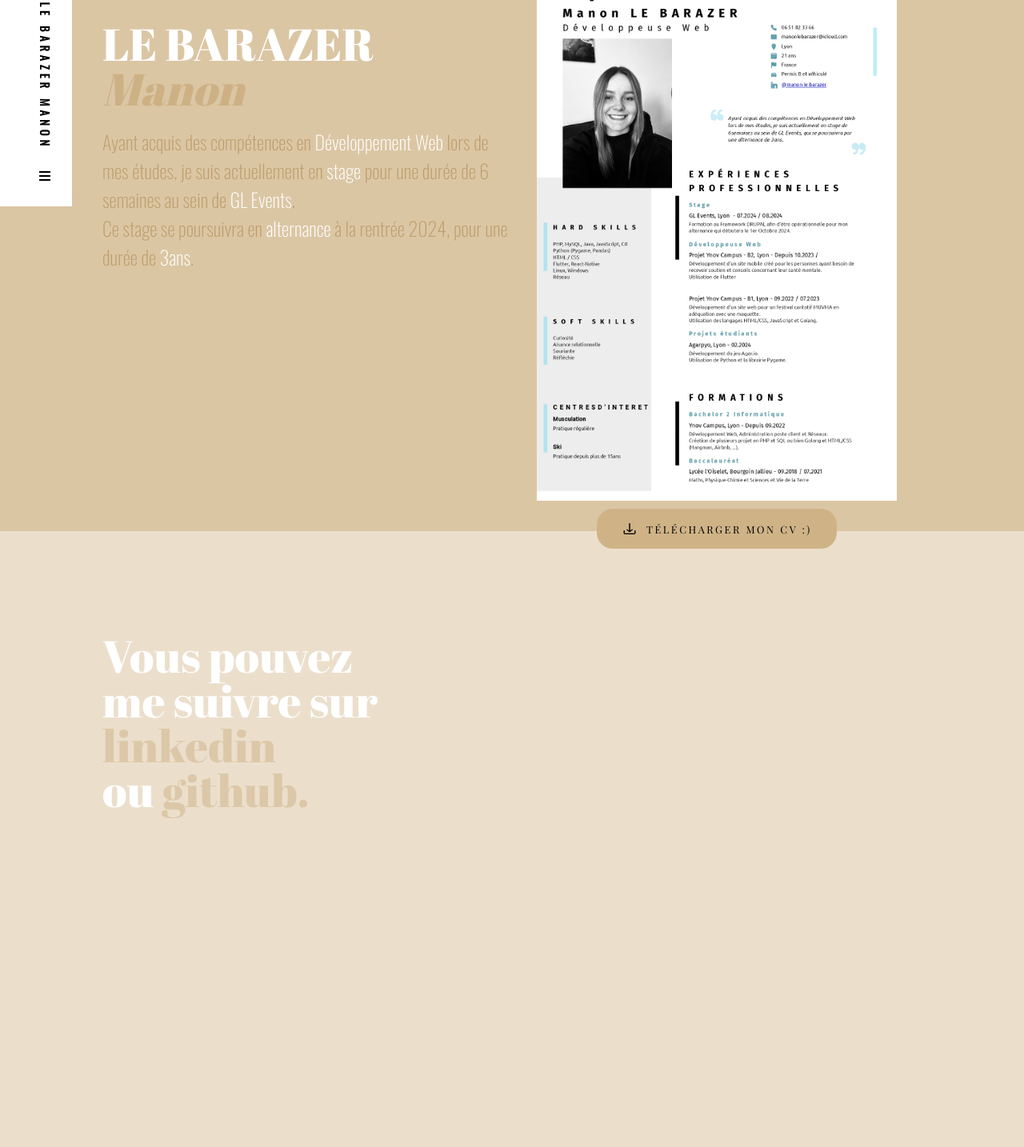
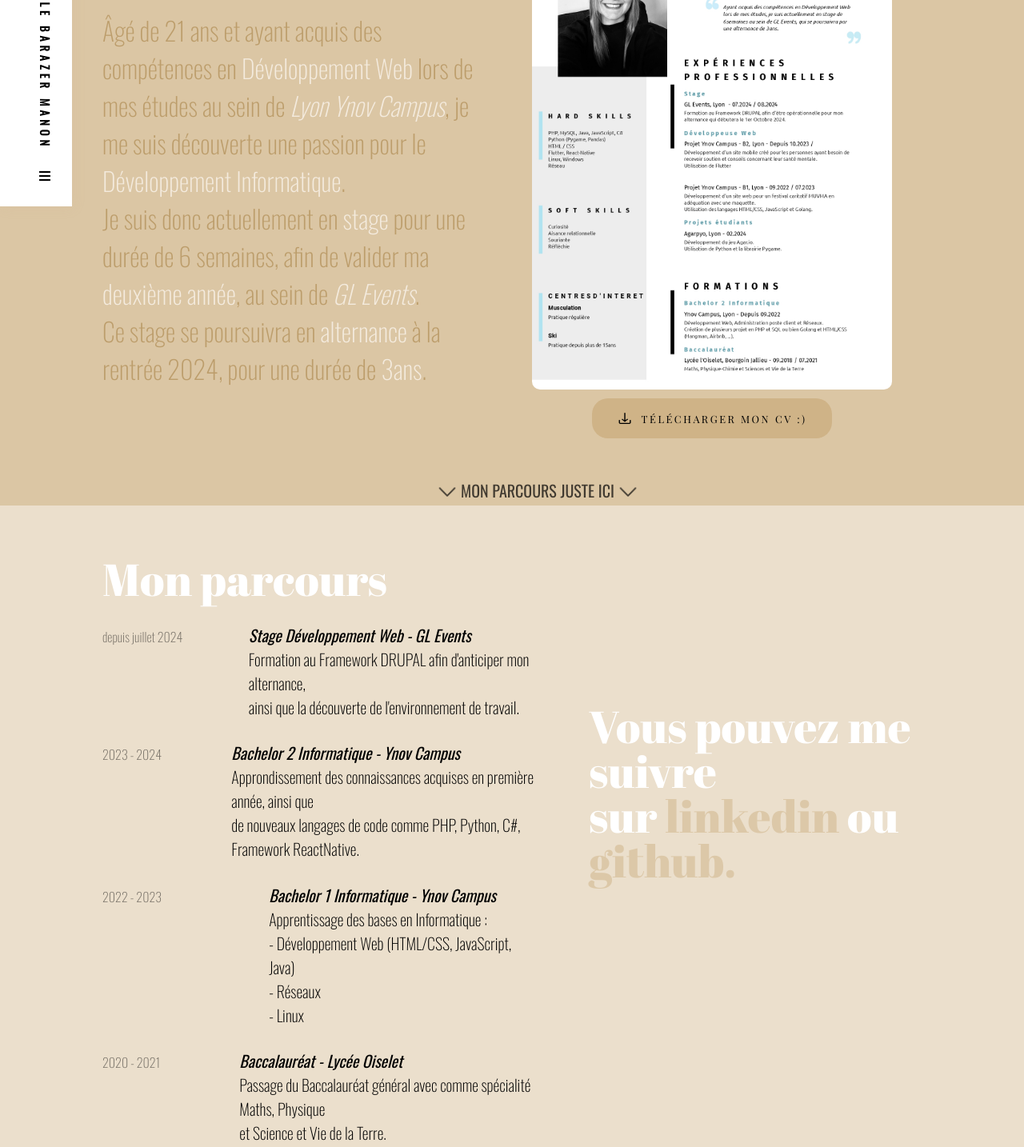
Before and after one commit to manonbrz/blog, a website: page assets/pages/propos.html in a window 1280 px wide. Shown: the part 152-1586 px from the top of the page at 80% size. Drawn offline with nearby package versions, Linux system fonts and the light colour scheme; a web font is replaced by a local one.

Commit message:
a propos page quasi ok

```diff
--- /dev/null
+++ b/assets/js/propos.js
@@ -0,0 +1,14 @@
+document.addEventListener("DOMContentLoaded", function() {
+    // Sélectionnez l'élément span par son ID
+    const spanGLEvents = document.getElementById("lien-glevents");
+
+    // Ajoutez un événement de clic à cet élément
+    spanGLEvents.addEventListener("click", function() {
+    // Redirigez l'utilisateur vers le site de GL Events
+    window.open("https://www.gl-events.com/fr", "_blank");
+    });
+});
+
+document.querySelector('.onebis').addEventListener('click', function() {
+document.getElementById('twothree').scrollIntoView({ behavior: 'smooth' });
+});
--- a/assets/pages/propos.html
+++ b/assets/pages/propos.html
@@ -14,9 +14,20 @@
     <body>
       <div id="nav-placeholder"></div>
       <section class="one">
+        <div class="separate-one">
           <div class="left">
             <h1>LE BARAZER <span>Manon</span></h1>
-          <h2>Ayant acquis des compétences en <span>Développement Web</span> lors de mes études, je suis actuellement en <span>stage</span> pour une durée de 6 semaines au sein de <span src="https://www.gl-events.com/fr">GL Events</span>. <br> Ce stage se poursuivra en <span>alternance</span> à la rentrée 2024, pour une durée de <span>3ans</span>.</h2>
+            <h2>Âgé de 21 ans et ayant acquis des compétences en <span>Développement Web</span> lors de mes études au sein de <a
+              class="gl"
+              target="_blank"
+              href="https://www.ynov.com/campus/lyon"
+              >Lyon Ynov Campus</a>, je me suis découverte une passion pour le <span>Développement Informatique</span>. <br>
+              Je suis donc actuellement en <span>stage</span> pour une durée de 6 semaines, afin de valider ma <span>deuxième année</span>, au sein de
+              <a
+              class="gl"
+              target="_blank"
+              href="https://www.gl-events.com/fr"
+              >GL Events</a>. <br> Ce stage se poursuivra en <span>alternance</span> à la rentrée 2024, pour une durée de <span>3ans</span>.</h2>
           </div>
           <div class="right">
             <img class="imgCV" src="/assets/img/CV-LEBARAZER.Manon.jpg" alt="CV">
@@ -29,22 +40,91 @@
               </a>
             </div>
           </div>
+        </div>
+        <div class="onebis">
+          <img class="arrow" src="/assets/img/arrow.png">
+          MON PARCOURS JUSTE ICI
+          <img class="arrow" src="/assets/img/arrow.png">
+        </div>
       </section>
+      <section id="twothree">
         <section class="two">
           <h1>
-          Vous pouvez <br />me suivre sur <br /><a
+            Mon parcours
+          </h1>
+          <div class="experience">
+            <div class="date">
+              depuis juillet 2024
+            </div>
+            <div class="info">
+              <div class="title">
+                Stage Développement Web - GL Events
+              </div>
+              <div class="description">
+                Formation au Framework DRUPAL afin d'anticiper mon alternance, <br>ainsi que la découverte de l'environnement de travail.
+              </div>
+            </div>
+          </div>
+          <div class="experience">
+            <div class="date">
+              2023 - 2024
+            </div>
+            <div class="info">
+              <div class="title">
+                Bachelor 2 Informatique - Ynov Campus
+              </div>
+              <div class="description">
+                Approndissement des connaissances acquises en première année, ainsi que<br>
+                de nouveaux langages de code comme PHP, Python, C#, Framework ReactNative.
+              </div>
+            </div>
+          </div>
+          <div class="experience">
+            <div class="date">
+              2022 - 2023
+            </div>
+            <div class="info">
+              <div class="title">
+                Bachelor 1 Informatique - Ynov Campus
+              </div>
+              <div class="description">
+                Apprentissage des bases en Informatique : <br>
+                - Développement Web (HTML/CSS, JavaScript, Java)<br>
+                - Réseaux <br>
+                - Linux <br>
+              </div>
+            </div>
+          </div>
+          <div class="experience">
+            <div class="date">
+              2020 - 2021
+            </div>
+            <div class="info">
+              <div class="title">
+                Baccalauréat - Lycée Oiselet
+              </div>
+              <div class="description">
+                Passage du Baccalauréat général avec comme spécialité Maths, Physique <br>
+                et Science et Vie de la Terre.
+              </div>
+            </div>
+          </div>
+        </section>
+        <section class="three">
+          <h1>
+            Vous pouvez me suivre <br>sur <a
             class="underline"
             target="_blank"
             href="https://www.linkedin.com/in/manon-le-barazer/"
-          >linkedin</a
-          ><br />
+            >linkedin</a>
             ou
             <a class="underline" target="_blank" href="https://github.com/manonbrz"
             >github.</a
             >
           </h1>
         </section>
-
+      </section>
+      <script src="/assets/js/propos.js"></script>
       <script src="/assets/js/nav.js"></script>
     </body>
 </html>
--- a/assets/scss/propos.scss
+++ b/assets/scss/propos.scss
@@ -18,7 +18,7 @@ body {
 
 /* modif sur toutes les sections */
 section {
-  height: 70vh;
+  height: 90vh;
   padding: 10%;
   display: flex;
   align-items: flex-start;
@@ -29,13 +29,24 @@ section {
 .one{
   background: darken($main, 1%);
   display: flex;
+  padding-top: 5%;
+  padding-right: 5%;
+  padding-left: 10%;
+  justify-content: flex-end;
+}
+
+.separate-one {
+  display: flex;
   flex-direction: row;
 }
 
 /* parti à gauche (nom/info) */
 .left {
-  padding-top: 5%;
-  width: 50%;
+  display: flex;
+  justify-content: center;
+  flex-direction: column;
+  width: 45%;
+  height: 100%;
 }
 
 /* parti à droite (cv/téléchargement) */
@@ -73,12 +84,13 @@ button:hover {
   padding-right: 4%;
 }
 .section-cv {
-  padding-top: 5%;
+  padding-top: 2%;
 }
 
 .imgCV {
   width: 450px;
   height: 650px;
+  border-radius: 10px;
 }
 
 
@@ -96,3 +108,68 @@ h1 span {
   text-decoration: underline;
   color: #cdb184;
 }
+
+h2 {
+  font-size: 32px;
+  font-family: $bold;
+  color:#bc9d6b;
+  font-weight: 100;
+}
+h2 span {
+  font-size: italic;
+  color: #f4ebde;
+  font-weight: 200;
+}
+
+.gl {
+  color: #f4ebde;
+  font-style: italic;
+}
+
+/* SECONDE PARTIE */
+.two {
+  padding: 5%;
+  padding-left: 10%;
+  width: 50%;
+}
+
+
+.experience {
+  margin-top: 5%;
+  display: flex;
+  font-family: $bold;
+}
+
+.date {
+  margin-right: 30px;
+  margin-top: 5px;
+  opacity: 0.5;
+  width: 180px;
+  font-weight: 300;
+}
+
+.title {
+  font-size: 20px;
+  font-style: italic;
+}
+
+.info {
+  display: flex;
+  flex-direction: column;
+}
+
+.description {
+  font-weight: 350;
+  font-size: 20px;
+}
+
+.twothree {
+  display: flex;
+  flex-direction: row;
+}
+
+.three {
+  display: flex;
+  justify-content: center;
+  width: 50%;
+}
```
Also changed, not shown: assets/css/contact.css, assets/css/propos.css, assets/img/arrow.png (added). Lines whose indentation alone changed are shown as unchanged.
